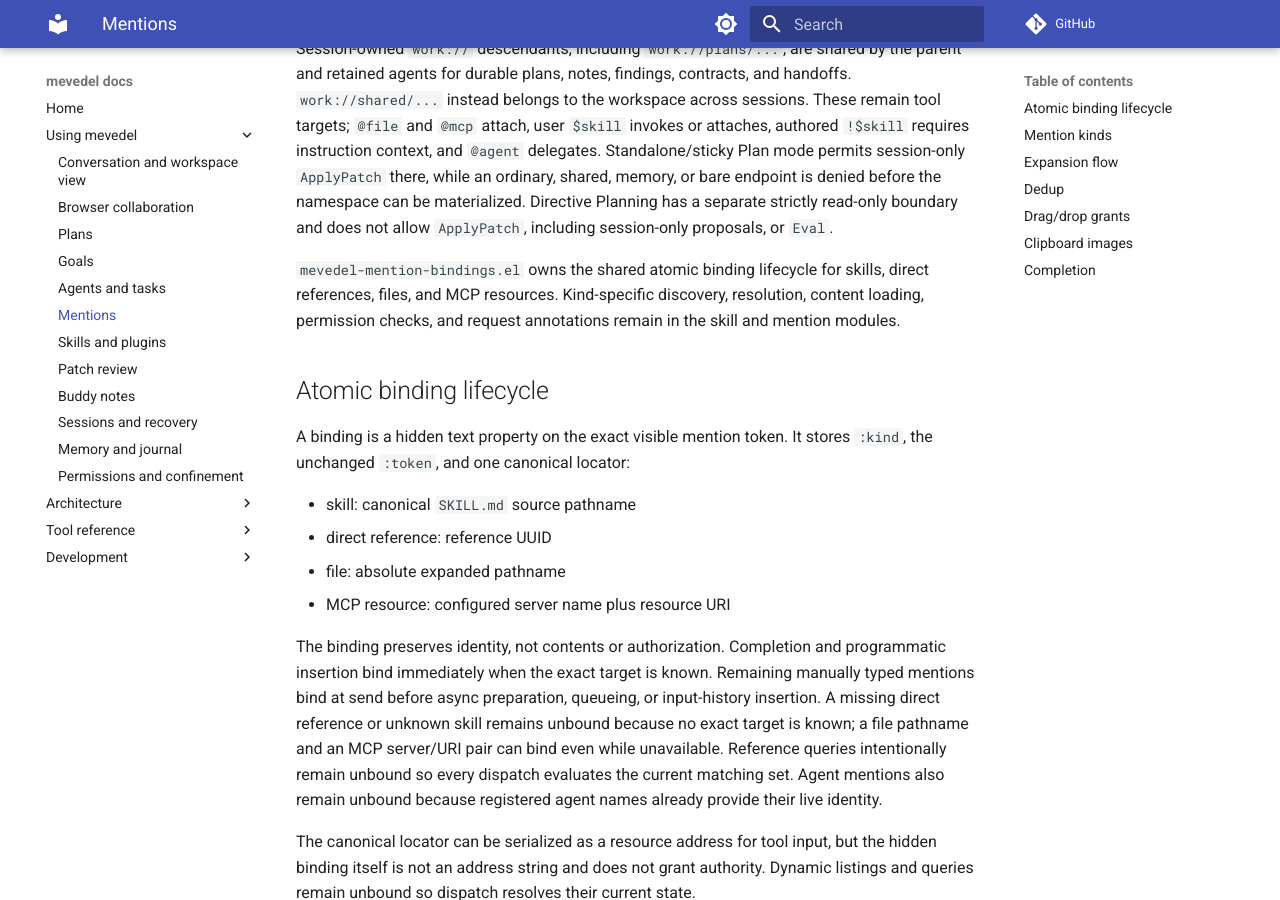
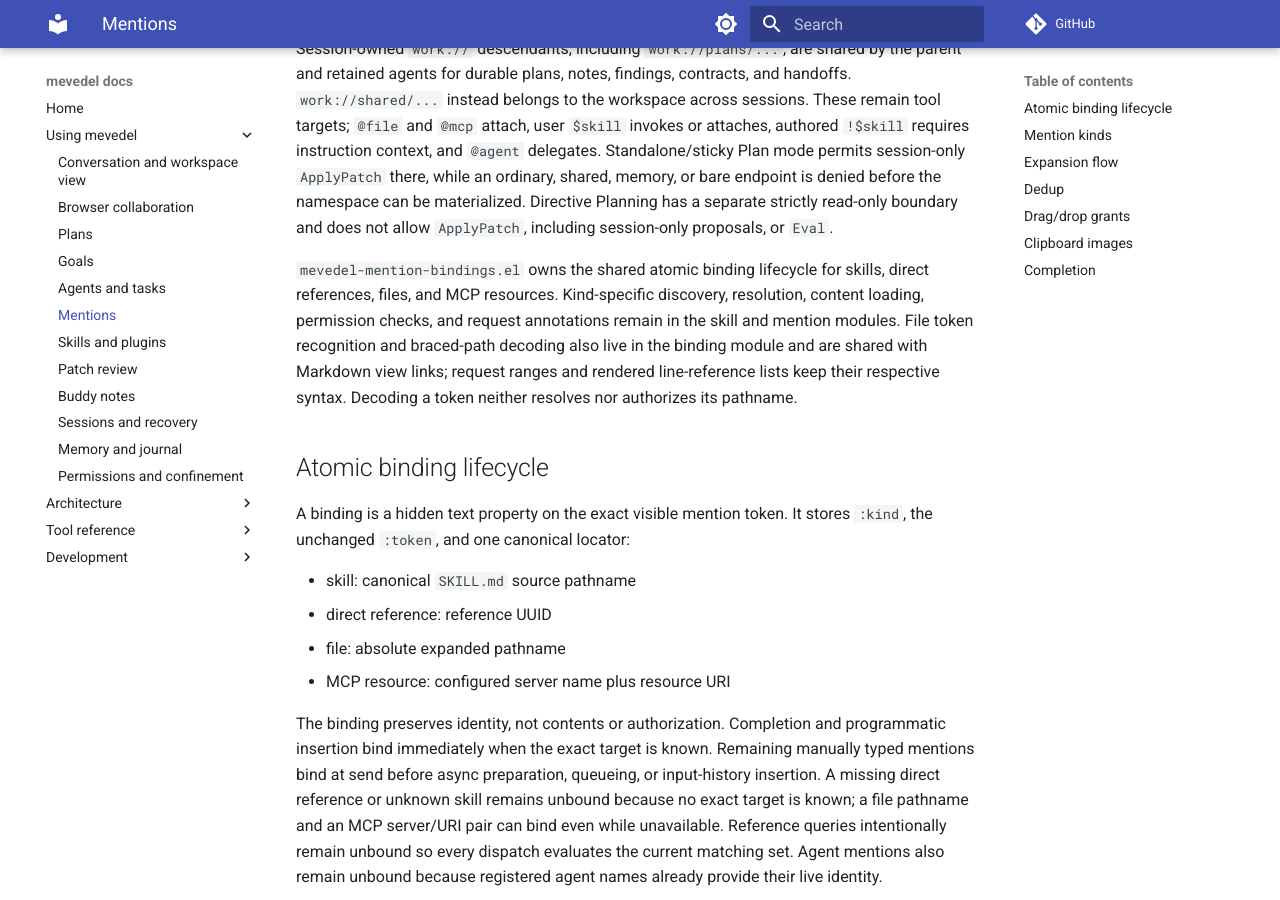
Before and after one commit to FrauH0lle/mevedel, an MkDocs documentation site: the page built from docs/mentions.md, in a window 1280 px wide and 900 px high, scrolled down 982 px. Built offline with MkDocs 1.6.1 and Material for MkDocs 9.7.7, drawn with Linux system fonts in a browser that asks for light colours; comment, search, counter and statistics services are not loaded.

Commit message:
refactor(mentions): Share file token grammar with Markdown views
Keep pathname decoding in the existing lexical owner so mention expansion
and rendered links cannot drift. Preserve their separate line-range syntax,
path resolution, authorization, and property behavior.

* mevedel-mention-bindings.el (mevedel-mention-bindings-file-token-regexp,
mevedel-mention-bindings-file-token-path): Own common path syntax and decoding.
(mevedel-mention-bindings-file-regexp): Compose the request range suffix.
* mevedel-mentions.el: Use the shared decoder throughout.
* mevedel-view-markdown.el: Remove its copied decoder and wrapper; compose
rendered line references with the shared path grammar.
* test/test-mevedel-mention-bindings.el: Cover quoting, match data, and properties.
* test/test-mevedel-mentions.el: Update decoder reference.
* test/test-mevedel-view-markdown.el: Exercise escaped real file names through
mention extraction and rendered link creation.
* docs/mentions.md: Record lexical ownership and separate resolution authority.

Validation: 176 baseline and 346 affected ERT cases pass in isolated Eask;
all 199 Elisp files compile without warnings.

```diff
--- a/docs/mentions.md
+++ b/docs/mentions.md
@@ -55,7 +55,10 @@
 `mevedel-mention-bindings.el` owns the shared atomic binding lifecycle for
 skills, direct references, files, and MCP resources. Kind-specific discovery,
 resolution, content loading, permission checks, and request annotations remain
-in the skill and mention modules.
+in the skill and mention modules. File token recognition and braced-path
+decoding also live in the binding module and are shared with Markdown view
+links; request ranges and rendered line-reference lists keep their respective
+syntax. Decoding a token neither resolves nor authorizes its pathname.
 
 ## Atomic binding lifecycle
 
```
Also changed, not shown: 6 other files.
